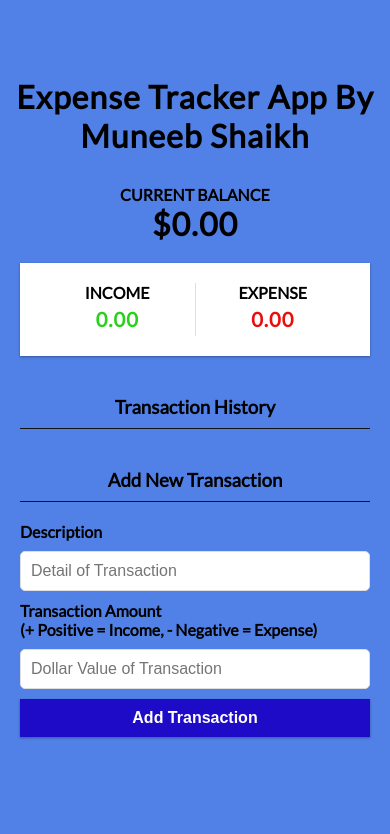
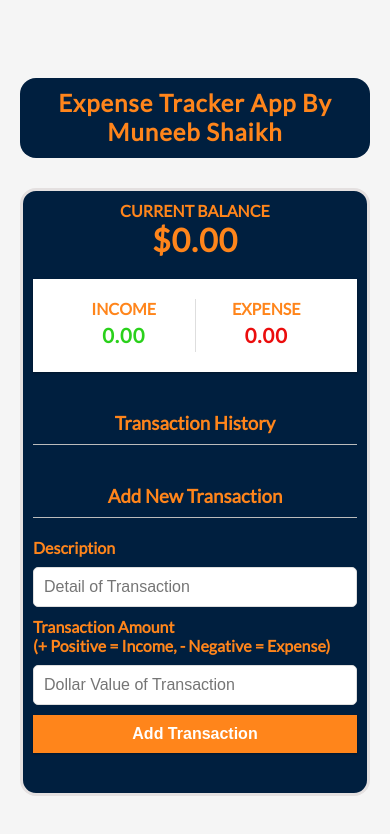
Before and after one commit to MuneebShaikh/project001-react-expense-tracker-app, a React (Create React App) app: page / in a window 390 px wide. Shown: the top 834 px of the page. Built offline with nearby package versions, Linux system fonts and the light colour scheme.

Commit message:
Update App.css
Update App.css for Styling and Fixed container width for iPhone 5/SE
Upadate Index.css and Header.css for className box

```diff
--- a/src/App.css
+++ b/src/App.css
@@ -1,38 +1,207 @@
-.App {
-  text-align: center;
+@import url('https://fonts.googleapis.com/css?family=Lato&display=swap');
+
+:root {
+  --box-shadow: 0 1px 3px rgba(0, 0, 0, 0.12), 0 1px 2px rgba(0, 0, 0, 0.24);
 }
 
-.App-logo {
-  height: 40vmin;
-  pointer-events: none;
+* {
+  box-sizing: border-box;
 }
 
-@media (prefers-reduced-motion: no-preference) {
-  .App-logo {
-    animation: App-logo-spin infinite 20s linear;
-  }
-}
-
-.App-header {
-  background-color: #282c34;
-  min-height: 100vh;
+body {
+  background-color: #f5f5f5;
   display: flex;
   flex-direction: column;
   align-items: center;
   justify-content: center;
-  font-size: calc(10px + 2vmin);
-  color: white;
+  min-height: 100vh;
+  margin: 0;
+  font-family: 'Lato', sans-serif;
 }
 
-.App-link {
-  color: #61dafb;
+.box {
+  margin: 30px auto;
+  background-color:  #001f3f;
+  height:80px;
+  width:350px;
+  border-radius: 1em;
+  border-style: double, 2em;
+  padding:10px;
+  color: rgb(165, 187, 228);
+ }
+
+ .container {
+
+  background-color: #001f3f;
+  margin: 30px, auto;
+  width: 350px;
+  border-style: solid;
+  padding: 10px;
+  border-color: rgb(228, 224, 224);
+  border-radius: 1em;
+  border-style: double, 2em;
+  color: #FF851B;
+
 }
 
-@keyframes App-logo-spin {
-  from {
-    transform: rotate(0deg);
-  }
-  to {
-    transform: rotate(360deg);
+h1 {
+  font-family: 'Lato', sans-serif;
+  color: #FF851B;
+  letter-spacing: 1px;
+  margin: 0;
+  text-align: center;
+}
+
+h2 {
+  font-family: 'Lato', sans-serif;
+  color: #FF851B;
+  letter-spacing: 1px;
+  margin: 0;
+  text-align: center;
+}
+
+h3 {
+  border-bottom: 1px solid #bbb;
+  padding-bottom: 10px;
+  margin: 40px 0 10px;
+  text-align: center;
+}
+
+h4 {
+  margin: 0;
+  text-transform: uppercase;
+  text-align: center;
+}
+
+.inc-exp-container {
+  background-color: #fff;
+  box-shadow: var(--box-shadow);
+  padding: 20px;
+  display: flex;
+  justify-content: space-between;
+  margin: 20px 0;
+}
+
+.inc-exp-container > div {
+  flex: 1;
+  text-align: center;
+}
+
+.inc-exp-container > div:first-of-type {
+  border-right: 1px solid #dedede;
+}
+
+.money {
+  font-size: 20px;
+  letter-spacing: 1px;
+  margin: 5px 0;
+}
+
+.money.plus {
+  color: #2ad11b;
+  font-weight: bold;
+}
+
+.money.minus {
+  color: #eb0d0d;
+  font-weight: bold;
+}
+
+label {
+  display: inline-block;
+  margin: 10px 0;
+  font-weight: bold;
+}
+
+input[type='text'],
+input[type='number'] {
+  border: 1px solid #dedede;
+  border-radius: 5px;
+  display: block;
+  font-size: 16px;
+  padding: 10px;
+  width: 100%;
+}
+
+.btn {
+  cursor: pointer;
+  background-color: #ff851b;
+  box-shadow: var(--box-shadow);
+  color: #fff;
+  border: 0;
+  display: block;
+  font-size: 16px;
+  margin: 10px 0 30px;
+  padding: 10px;
+  width: 100%;
+  font-weight: bold;
+}
+
+.btn:focus,
+.delete-btn:focus {
+  outline: 5px;
+}
+
+.list {
+  list-style-type: none;
+  padding: 0;
+  margin-bottom: 40px;
+}
+
+.list li {
+  background-color: #fff;
+  box-shadow: var(--box-shadow);
+  color: #333;
+  display: flex;
+  justify-content: space-between;
+  position: relative;
+  padding: 10px;
+  margin: 10px 0;
+}
+
+.list li.plus {
+  border-right: 5px solid #068f3b;
+}
+
+.list li.plus:hover {
+  border-right: 5px solid #068f3b;
+  background-color: #068f3b;
+  color: #f7f7f7
+}
+
+.list li.minus {
+  border-right: 5px solid #ee0505;
+}
+
+.list li.minus:hover {
+  border-right: 5px solid #b60f0f;
+  background-color: #b60f0f;
+  color: #f7f7f7
+}
+
+
+.delete-btn {
+  cursor: pointer;
+  background-color: #b60f0f;
+  border: 0;
+  color: #fff;
+  font-size: 20px;
+  line-height: 20px;
+  padding: 2px 5px;
+  position: absolute;
+  top: 50%;
+  left: 0;
+  transform: translate(-100%, -50%);
+  opacity: 0;
+  transition: opacity 0.3s ease;
+}
+
+.list li:hover .delete-btn {
+  opacity: 1;
+}
+
+@media (max-width: 320px) {
+  .container {
+    width: 300px;
   }
 }
--- a/src/components/Header.js
+++ b/src/components/Header.js
@@ -2,8 +2,10 @@
 
 export const Header = () => {
   return (
-    <h1>
+    <div className="box">
+    <h2>
       Expense Tracker App By Muneeb Shaikh
-    </h1>
+    </h2>
+    </div>
   )
 }
--- a/src/index.css
+++ b/src/index.css
@@ -1,177 +1,13 @@
-@import url('https://fonts.googleapis.com/css?family=Lato&display=swap');
-
-:root {
-  --box-shadow: 0 1px 3px rgba(0, 0, 0, 0.12), 0 1px 2px rgba(0, 0, 0, 0.24);
+body {
+  margin: 0;
+  font-family: -apple-system, BlinkMacSystemFont, 'Segoe UI', 'Roboto', 'Oxygen',
+    'Ubuntu', 'Cantarell', 'Fira Sans', 'Droid Sans', 'Helvetica Neue',
+    sans-serif;
+  -webkit-font-smoothing: antialiased;
+  -moz-osx-font-smoothing: grayscale;
 }
 
-* {
-  box-sizing: border-box;
+code {
+  font-family: source-code-pro, Menlo, Monaco, Consolas, 'Courier New',
+    monospace;
 }
-
-body {
-  background-color: #5180e6;
-  display: flex;
-  flex-direction: column;
-  align-items: center;
-  justify-content: center;
-  min-height: 100vh;
-  margin: 0;
-  font-family: 'Lato', sans-serif;
-}
-
-.container {
-  margin: 30px auto;
-  width: 350px;
-}
-
-h1 {
-  letter-spacing: 1px;
-  margin: 0;
-  text-align: center;
-}
-
-h2 {
-  letter-spacing: 1px;
-  margin: 0;
-  text-align: center;
-}
-
-h3 {
-  border-bottom: 1px solid rgb(18, 19, 18);
-  padding-bottom: 10px;
-  margin: 40px 0 10px;
-  text-align: center;
-}
-
-h4 {
-  margin: 0;
-  text-transform: uppercase;
-  text-align: center;
-}
-
-.inc-exp-container {
-  background-color: #fff;
-  box-shadow: var(--box-shadow);
-  padding: 20px;
-  display: flex;
-  justify-content: space-between;
-  margin: 20px 0;
-}
-
-.inc-exp-container > div {
-  flex: 1;
-  text-align: center;
-}
-
-.inc-exp-container > div:first-of-type {
-  border-right: 1px solid #dedede;
-}
-
-.money {
-  font-size: 20px;
-  letter-spacing: 1px;
-  margin: 5px 0;
-}
-
-.money.plus {
-  color: #2ad11b;
-  font-weight: bold;
-}
-
-.money.minus {
-  color: #eb0d0d;
-  font-weight: bold;
-}
-
-label {
-  display: inline-block;
-  margin: 10px 0;
-  font-weight: bold;
-}
-
-input[type='text'],
-input[type='number'] {
-  border: 1px solid #dedede;
-  border-radius: 5px;
-  display: block;
-  font-size: 16px;
-  padding: 10px;
-  width: 100%;
-}
-
-.btn {
-  cursor: pointer;
-  background-color: rgb(30, 11, 200);
-  box-shadow: var(--box-shadow);
-  color: #fff;
-  border: 0;
-  display: block;
-  font-size: 16px;
-  margin: 10px 0 30px;
-  padding: 10px;
-  width: 100%;
-  font-weight: bold;
-}
-
-.btn:focus,
-.delete-btn:focus {
-  outline: 5px;
-}
-
-.list {
-  list-style-type: none;
-  padding: 0;
-  margin-bottom: 40px;
-}
-
-.list li {
-  background-color: #fff;
-  box-shadow: var(--box-shadow);
-  color: #333;
-  display: flex;
-  justify-content: space-between;
-  position: relative;
-  padding: 10px;
-  margin: 10px 0;
-}
-
-.list li.plus {
-  border-right: 5px solid #068f3b;
-}
-
-.list li.plus:hover {
-  border-right: 5px solid #068f3b;
-  background-color: #068f3b;
-  color: #f7f7f7
-}
-
-.list li.minus {
-  border-right: 5px solid #ee0505;
-}
-
-.list li.minus:hover {
-  border-right: 5px solid #b60f0f;
-  background-color: #b60f0f;
-  color: #f7f7f7
-}
-
-
-.delete-btn {
-  cursor: pointer;
-  background-color: #b60f0f;
-  border: 0;
-  color: #fff;
-  font-size: 20px;
-  line-height: 20px;
-  padding: 2px 5px;
-  position: absolute;
-  top: 50%;
-  left: 0;
-  transform: translate(-100%, -50%);
-  opacity: 0;
-  transition: opacity 0.3s ease;
-}
-
-.list li:hover .delete-btn {
-  opacity: 1;
-}
```
